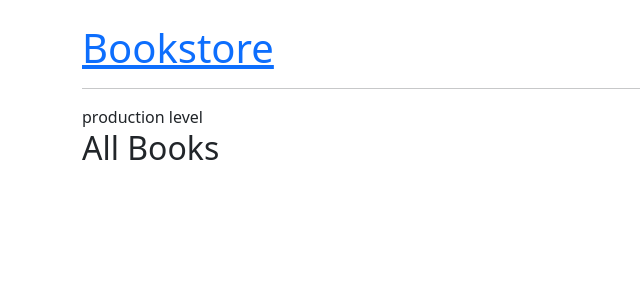
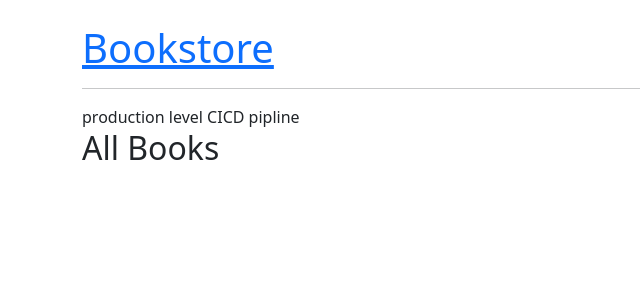
Before and after one commit to harshadakhorgade/CICD_Project, a Django app: page / in a window 1280 px wide. Shown: the top 300 px of the page, without its empty margins (0-640 px from the left). Run offline with Django 4.2, Linux system fonts and the light colour scheme.

Commit message:
update02

```diff
--- a/bookstore/templates/bookstore/book_list.html
+++ b/bookstore/templates/bookstore/book_list.html
@@ -1,7 +1,7 @@
 {% extends 'base.html' %}
 
 {% block content %}
-production level
+production level CICD pipline
   <h2>All Books</h2>
   {% comment %} <ul>
     {% for book in books %}
--- a/docker-compose.yml
+++ b/docker-compose.yml
@@ -2,7 +2,7 @@
 
 
 # Production ------
-version: '3'
+# version: '3'
 
 services:
   web:
```
